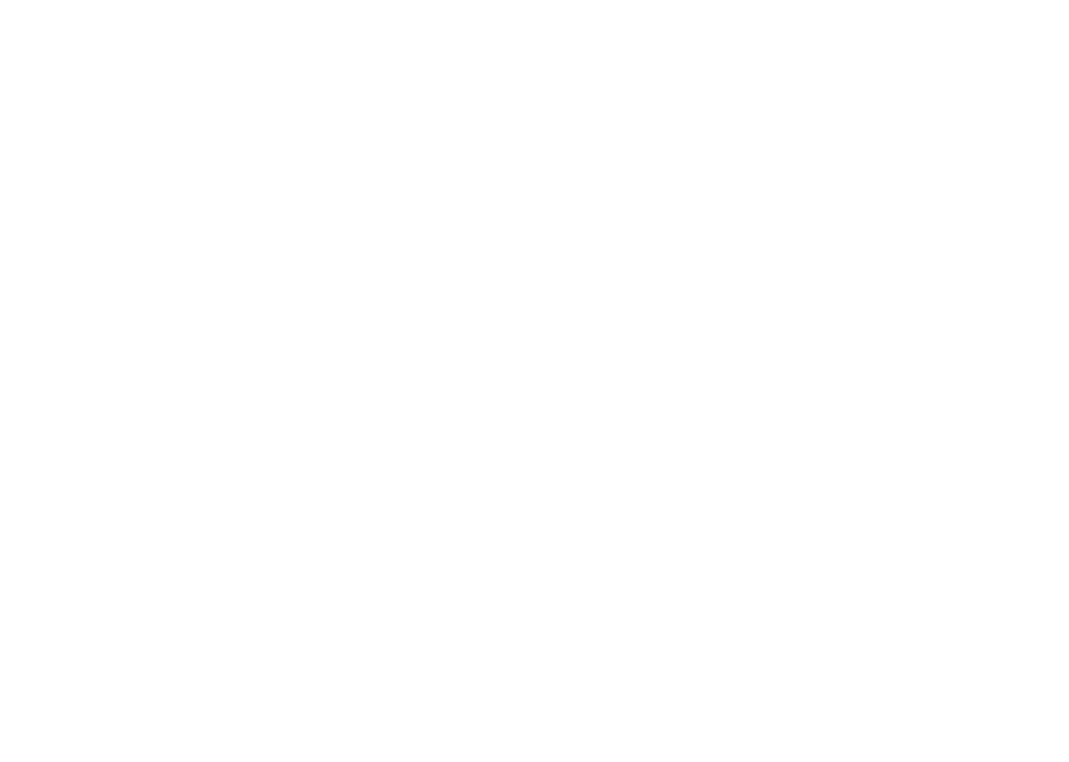
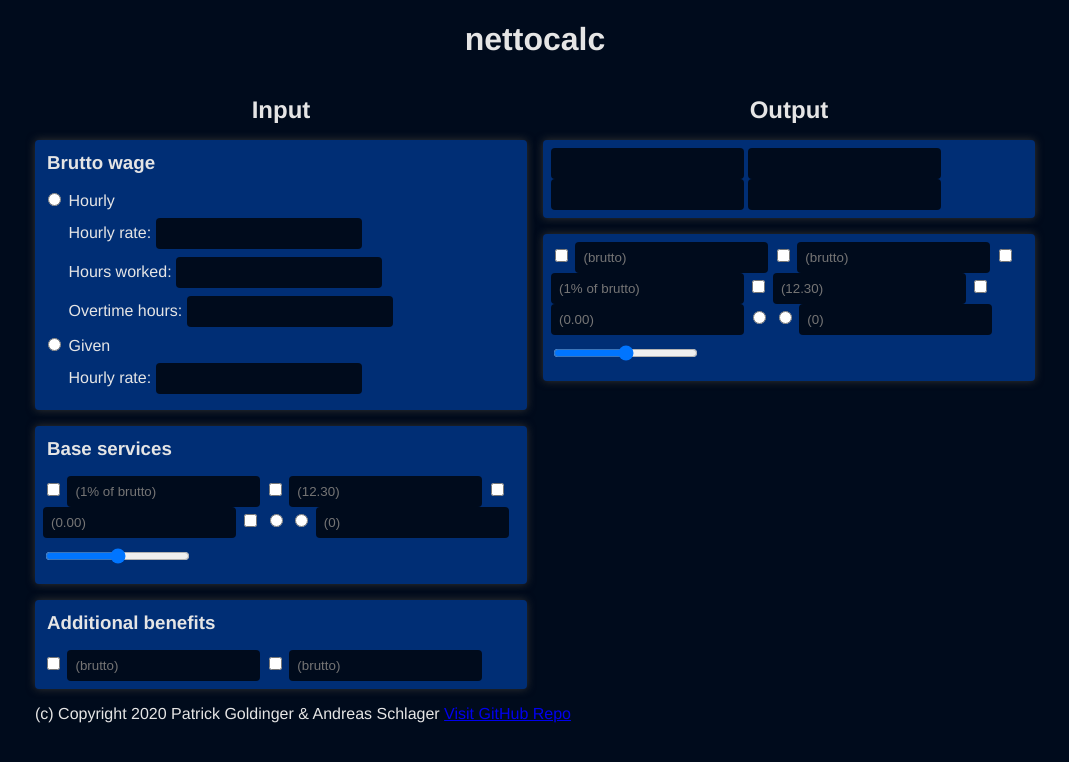
Before and after one commit to patrickgold/nettocalc, a plain HTML site: page index.html in a window 1280 px wide. Shown: the whole page, without its empty margins (105-1174 px from the left). Drawn offline with Linux system fonts and the light colour scheme.

Commit message:
Add frontend base

```diff
--- a/index.html
+++ b/index.html
@@ -13,7 +13,93 @@
 
 <body>
     <div id="body">
-        <!-- Content -->
+        <header id="header">
+            <h1>nettocalc</h1>
+        </header>
+        <div class="column" id="input">
+            <h2>Input</h2>
+            <div class="box">
+                <h3>Brutto wage</h3>
+                <span class="row">
+                    <input type="radio" name="i__brutto_type" id="i__brutto_type_hourly">
+                    <label for="i__brutto_type_hourly">Hourly</label>
+                </span>
+                <span class="row">
+                    <input type="checkbox" class="checkbox_placeholder">
+                    <label>Hourly rate:</label>
+                    <input type="number" id="i__hourly_rate">
+                </span>
+                <span class="row">
+                    <input type="checkbox" class="checkbox_placeholder">
+                    <label>Hours worked:</label>
+                    <input type="number" id="i__hours">
+                </span>
+                <span class="row">
+                    <input type="checkbox" class="checkbox_placeholder">
+                    <label>Overtime hours:</label>
+                    <input type="number" id="i__overtime_hours">
+                </span>
+                <span class="row">
+                    <input type="radio" name="i__brutto_type" id="i__brutto_type_given">
+                    <label for="i__brutto_type_given">Given</label>
+                </span>
+                <span class="row">
+                    <input type="checkbox" class="checkbox_placeholder">
+                    <label>Hourly rate:</label>
+                    <input type="number" id="i__brutto">
+                </span>
+            </div>
+            <div class="box">
+                <h3>Base services</h3>
+                <input type="checkbox" id="i__has_union">
+                <input type="number" id="i__union_rate" placeholder="(1% of brutto)">
+                <input type="checkbox" id="i__has_ecard">
+                <input type="number" id="i__ecard" placeholder="(12.30)">
+                <input type="checkbox" id="i__has_allowance">
+                <input type="number" id="i__allowance" placeholder="(0.00)">
+                <input type="checkbox" id="i__has_commuter">
+                <input type="radio" name="i__commuter" id="i__has_commutersmall">
+                <input type="radio" name="i__commuter" id="i__has_commuterlarge">
+                <input type="number" id="i_commuterkm" placeholder="(0)">
+                <input type="range" min="0" max="6" step="1" id="i_children">
+            </div>
+            <div class="box">
+                <h3>Additional benefits</h3>
+                <input type="checkbox" id="i__has_vacation_pay">
+                <input type="number" id="i__vacationpay" placeholder="(brutto)">
+                <input type="checkbox" id="i__has_christmas_bonus">
+                <input type="number" id="i__christmas_bonus" placeholder="(brutto)">
+            </div>
+        </div>
+        <div class="column" id="output">
+            <h2>Output</h2>
+            <div class="box">
+                <input type="number" id="o__hourly_rate">
+                <input type="number" id="o__hours">
+                <input type="number" id="o__overtime_hours">
+                <input type="number" id="o__brutto">
+            </div>
+            <div class="box">
+                <input type="checkbox" id="i__has_vacation_pay">
+                <input type="number" id="i__vacationpay" placeholder="(brutto)">
+                <input type="checkbox" id="i__has_christmas_bonus">
+                <input type="number" id="i__christmas_bonus" placeholder="(brutto)">
+                <input type="checkbox" id="i__has_union">
+                <input type="number" id="i__union_rate" placeholder="(1% of brutto)">
+                <input type="checkbox" id="i__has_ecard">
+                <input type="number" id="i__ecard" placeholder="(12.30)">
+                <input type="checkbox" id="i__has_allowance">
+                <input type="number" id="i__allowance" placeholder="(0.00)">
+                <input type="radio" name="i__commuter" id="i__has_commutersmall">
+                <input type="radio" name="i__commuter" id="i__has_commuterlarge">
+                <input type="number" id="i_commuterkm" placeholder="(0)">
+                <input type="range" min="0" max="6" step="1" id="i_children">
+            </div>
+        </div>
+        <footer id="footer">
+            <span>(c) Copyright 2020 Patrick Goldinger & Andreas Schlager</span>
+            <a href="https://github.com/patrickgold/nettocalc">Visit GitHub Repo</a>
+        </footer>
     </div>
 </body>
 
--- a/styles/nettocalc.css
+++ b/styles/nettocalc.css
@@ -0,0 +1,77 @@
+html, body { height: 100%; }
+
+body {
+    background-color: #000b1c;
+    color: #e5e5e5;
+    font-family: 'Franklin Gothic Medium', 'Arial Narrow', Arial, sans-serif;
+    margin: 0;
+    width: 100%;
+}
+
+#body {
+    display: grid;
+    gap: 16px;
+    grid-template-areas:
+        "header header"
+        "input output"
+        "footer footer";
+    margin: 0 auto;
+    max-width: 1000px;
+}
+
+#header {
+    grid-area: header;
+    text-align: center;
+}
+
+.column > h2 {
+    display: block;
+    margin: 0 0 16px 0;
+    text-align: center;
+    width: 100%;
+}
+#input {
+    grid-area: input;
+}
+#output {
+    grid-area: output;
+}
+
+.box {
+    background-color: #002e75;
+    border-radius: 4px;
+    box-shadow: 0 0 8px #333;
+    box-sizing: border-box;
+    padding: 8px;
+}
+.box + .box {
+    margin-top: 16px;
+}
+.box > h3 {
+    margin: 4px 4px 16px 4px;
+}
+.box > .row {
+    display: block;
+    margin: 8px 0;
+    width: 100%;
+}
+.box > .row > .checkbox_placeholder {
+    margin: 0 4px;
+    visibility: hidden;
+}
+.box > .row > input[type="number"] {
+    margin: 0 0 0 auto;
+    width: 40%;
+}
+.box input {
+    background-color: #000b1c;
+    border: none;
+    border-radius: 4px;
+    box-shadow: none;
+    color: #e5e5e5;
+    padding: 8px;
+}
+
+#footer {
+    grid-area: footer;
+}
```
